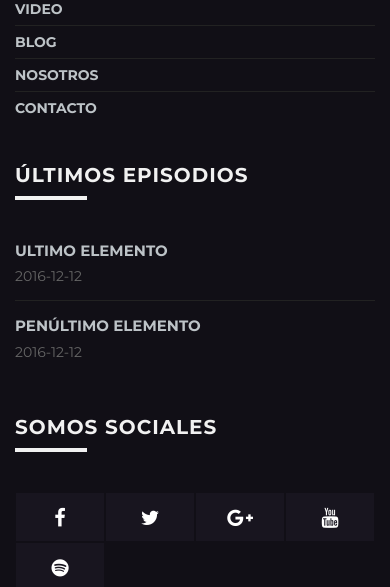
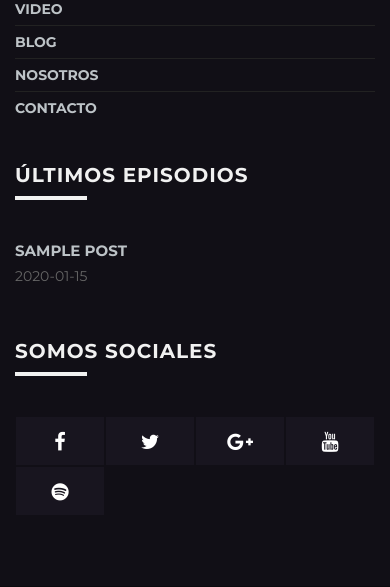
Before and after one commit to vellonce/PizzaFria, a Django app: page / in a window 390 px wide. Shown: the part 2301-2888 px from the top of the page. Run offline with Django 3.2, Linux system fonts and the light colour scheme; tables that the repository leaves empty hold one stand-in row (values such as "Sample post"); grey boxes marked "Sample" are stand-in pictures; parts of the project's set-up code (start-up, migrations or seed data) failed here and were passed over; some libraries are stand-ins or nearby versions.

Commit message:
WIP: * refactor almost done

```diff
--- /dev/null
+++ b/blog/urls.py
@@ -0,0 +1,14 @@
+# -*- coding: utf-8 -*-
+__author__ = 'iwdev1'
+
+from django.conf.urls import url, include
+
+from blog.views import HomeEpisodeList, EpisodeSingle
+
+urlpatterns = [
+    url(r'^$', HomeEpisodeList.as_view(),
+        name='home'),
+    url(r'^episode/(?P<slug>[-\w]+)$', EpisodeSingle.as_view(),
+        name='episode_detail'),
+    url(r"^feed/", include("podcasting.urls_feeds")),
+]
--- a/blog/views.py
+++ b/blog/views.py
@@ -1,9 +1,12 @@
 # Create your views here.
+from django.conf import settings
 from django.core.mail import send_mail
-from django.views.generic import TemplateView, FormView
+from django.views.generic import TemplateView, FormView, ListView, DetailView
 
 from blog.forms import ContactForm
-from podcast.models import Panelist
+from podcast.models import EpisodePodcast, Panelist
+from podcasting.models import Show
+from .models import Post
 
 
 class AboutView(TemplateView):
@@ -41,3 +44,91 @@ class ContactView(FormView):
             fail_silently=False,
         )
         return super(ContactView, self).form_valid(form)
+
+
+class HomeEpisodeList(ListView):
+    model = Post
+    paginate_by = 10
+    template_name = "podcast/home.html"
+
+    def get_queryset(self):
+        last = EpisodePodcast.objects.exclude(
+            episode__published__isnull=True).first()
+        episodes = Post.objects.exclude(
+            published=None
+        ).exclude(
+            pk=last.post.pk
+        ).order_by('published')
+
+        return episodes
+
+    def get_context_data(self, **kwargs):
+        context = super(HomeEpisodeList, self).get_context_data(**kwargs)
+        context['message'] = self.request.GET.get('message', None)
+        context['show'] = Show.objects.first().slug
+        context['feed_type'] = 'mp3'
+        context['itunes_url'] = settings.ITUNES_URL
+        context['domain'] = settings.PODCAST_DOMAIN
+        context['latest'] = EpisodePodcast.objects.exclude(
+            episode__published__isnull=True).first()
+        context['main_tags'] = context['latest'].episode.keywords.split(',')
+        context['panelists'] = Panelist.objects.filter(status=True)
+
+        return context
+
+
+class EpisodeSingle(DetailView):
+    template_name = "podcast/episode_single.html"
+
+    def get_object(self, queryset=None):
+        slug = self.kwargs.get(self.slug_field, None)
+        if slug:
+            return EpisodePodcast.objects.get(episode__slug=slug)
+
+    def get_context_data(self, **kwargs):
+        context = super(EpisodeSingle, self).get_context_data(**kwargs)
+        context['show'] = Show.objects.first().slug
+        context['feed_type'] = 'mp3'
+        context['itunes_url'] = settings.ITUNES_URL
+        context['domain'] = settings.PODCAST_DOMAIN
+        next_episode = EpisodePodcast.objects.filter(
+            pk__gt=self.object.pk
+        ).exclude(
+            episode__published__isnull=True
+        ).order_by('pk')
+
+        next_episode = next_episode.first()
+
+        prev_episode = EpisodePodcast.objects.filter(
+            pk__lt=self.object.pk
+        ).exclude(
+            episode__published__isnull=True
+        ).order_by('-pk')
+        prev_episode = prev_episode.first()
+
+        context['next'] = next_episode
+        context['prev'] = prev_episode
+
+        # Time marks
+        time_marks = []
+        timemarks = self.object.episode.tracklist
+        if timemarks:
+            timemarks = timemarks.splitlines()
+            for timemark in timemarks:
+                timemark = timemark.split('-')
+                try:
+                    seconds = timemark[0]
+                    mark = timemark[1]
+                except ValueError:
+                    print 'malformed timemark', timemark
+                    continue
+                m, s = divmod(int(seconds), 60)
+                h, m = divmod(m, 60)
+                if h:
+                    human_time = "%d:%02d:%02d" % (h, m, s)
+                else:
+                    human_time = "%02d:%02d" % (m, s)
+                time_marks.append(dict(human_time=human_time,
+                                       seconds=seconds, mark=mark))
+        context['time_marks'] = time_marks
+        return context
--- a/pizzafria/urls.py
+++ b/pizzafria/urls.py
@@ -4,8 +4,8 @@ from django.conf import settings
 from django.conf.urls import include, url
 from django.contrib import admin
 
+from blog import urls
 from blog.views import AboutView, ContactView, ThanksView
-from podcast import urls
 
 urlpatterns = [
     url(r'^admin/', include(admin.site.urls)),
--- a/podcast/models.py
+++ b/podcast/models.py
@@ -59,6 +59,7 @@ class EpisodePodcast(models.Model):
         return self.episode.title
 
     def save(self, *args, **kwargs):
+        is_new = False if self.pk else True
         super(EpisodePodcast, self).save(*args, **kwargs)
         tags = self.episode.keywords
         tags = tags.split(',')
@@ -68,7 +69,7 @@ class EpisodePodcast(models.Model):
             tag, created = Tag.objects.get_or_create(tag=tag)
             self.tags.add(tag)
 
-        if self.file:
+        if is_new and self.file:
             url = 'http://{0}{1}'.format(settings.SITE_URL, self.file.url)
             em = EmbedMedia.objects.filter(episode=self.episode)
             if not em:
--- a/podcast/urls.py
+++ /dev/null
@@ -1,16 +0,0 @@
-# -*- coding: utf-8 -*-
-__author__ = 'iwdev1'
-
-from django.conf.urls import url, include
-
-from .views import HomeEpisodeList, suscribe, EpisodeSingle
-
-urlpatterns = [
-    url(r'^$', HomeEpisodeList.as_view(),
-        name='home'),
-    url(r'^episode/(?P<slug>[-\w]+)$', EpisodeSingle.as_view(),
-        name='episode_detail'),
-    url(r"^feed/", include("podcasting.urls_feeds")),
-    url(r'^suscribe$', suscribe,
-        name='suscribe'),
-]
--- a/podcast/views.py
+++ b/podcast/views.py
@@ -1,121 +1,5 @@
 # -*- coding: utf-8 -*-
-from django.conf import settings
-from django.http import HttpResponseRedirect
-from django.shortcuts import render
-from django.views.generic import ListView, DetailView
-
-from podcast.forms import SuscriptionForm
-from podcast.models import EpisodePodcast, Suscriptor, Panelist, Tag
-from podcasting.models import Show
-
-
-class HomeEpisodeList(ListView):
-    model = EpisodePodcast
-    paginate_by = 10
-    template_name = "podcast/home.html"
-
-    def get_queryset(self):
-        last = EpisodePodcast.objects.exclude(
-            episode__published__isnull=True).first()
-        episodes = EpisodePodcast.objects.exclude(
-            pk=last.pk).exclude(episode__published=None)[:7]
-        return episodes
-
-    def get_context_data(self, **kwargs):
-        context = super(HomeEpisodeList, self).get_context_data(**kwargs)
-        context['suscribe'] = SuscriptionForm(None)
-        context['message'] = self.request.GET.get('message', None)
-        context['show'] = Show.objects.first().slug
-        context['feed_type'] = 'mp3'
-        context['itunes_url'] = settings.ITUNES_URL
-        context['domain'] = settings.PODCAST_DOMAIN
-        context['latest'] = EpisodePodcast.objects.exclude(
-            episode__published__isnull=True).first()
-        context['main_tags'] = context['latest'].episode.keywords.split(',')
-        context['panelists'] = Panelist.objects.filter(status=True)
-
-
-        return context
-
-
-def suscribe(request):
-    if request.method != 'POST':
-        return render(request, "nothinghere.html")
-    suscriber = SuscriptionForm(request.POST)
-    if suscriber.is_valid():
-        email = suscriber.cleaned_data['email']
-        Suscriptor.objects.get_or_create(email=email)
-        message = "Tu registro ha sido exitoso, " \
-                  "te enviaremos un correo cuando el próximo episodio " \
-                  "esté en línea"
-    else:
-        message = "Tu correo es incorrecto, por favor verificalo"
-    return custom_redirect('episode_list', message=message)
-
-
-def custom_redirect(url_name, *args, **kwargs):
-    from django.core.urlresolvers import reverse
-    import urllib
-    url = reverse(url_name, args = args)
-    params = urllib.urlencode(kwargs)
-    return HttpResponseRedirect(url + "?%s" % params)
-
-
-class EpisodeSingle(DetailView):
-    template_name = "podcast/episode_single.html"
-
-    def get_object(self, queryset=None):
-        slug = self.kwargs.get(self.slug_field, None)
-        if slug:
-            return EpisodePodcast.objects.get(episode__slug=slug)
-
-    def get_context_data(self, **kwargs):
-        context = super(EpisodeSingle, self).get_context_data(**kwargs)
-        context['show'] = Show.objects.first().slug
-        context['feed_type'] = 'mp3'
-        context['itunes_url'] = settings.ITUNES_URL
-        context['domain'] = settings.PODCAST_DOMAIN
-        next_episode = EpisodePodcast.objects.filter(
-            pk__gt=self.object.pk
-        ).exclude(
-            episode__published__isnull=True
-        ).order_by('pk')
-
-        next_episode = next_episode.first()
-
-        prev_episode = EpisodePodcast.objects.filter(
-            pk__lt=self.object.pk
-        ).exclude(
-            episode__published__isnull=True
-        ).order_by('-pk')
-        prev_episode = prev_episode.first()
-
-        context['next'] = next_episode
-        context['prev'] = prev_episode
-
-        # Time marks
-        time_marks = []
-        timemarks = self.object.episode.tracklist
-        if timemarks:
-            timemarks = timemarks.splitlines()
-            for timemark in timemarks:
-                timemark = timemark.split('-')
-                try:
-                    seconds = timemark[0]
-                    mark = timemark[1]
-                except ValueError:
-                    print 'malformed timemark', timemark
-                    continue
-                m, s = divmod(int(seconds), 60)
-                h, m = divmod(m, 60)
-                if h:
-                    human_time = "%d:%02d:%02d" % (h, m, s)
-                else:
-                    human_time = "%02d:%02d" % (m, s)
-                time_marks.append(dict(human_time=human_time,
-                                       seconds=seconds, mark=mark))
-        context['time_marks'] = time_marks
-        return context
+from podcast.models import EpisodePodcast, Tag
 
 
 def generate_tags():
--- a/requirements.txt
+++ b/requirements.txt
@@ -30,3 +30,5 @@ Unidecode==0.4.19
 wcwidth==0.1.7
 wheel==0.24.0
 python-resize-image
+django-extensions
+werkzeug
--- a/templates/podcast/home.html
+++ b/templates/podcast/home.html
@@ -24,11 +24,11 @@ PizzaFr&iacute;a - Un podcast sobre viajes en el tiempo
 {% block menu %}
     <ul class="menu">
         <li class="menuitem active"><a href="{% url 'home' %}">The Ark</a></li>
-        <li class="menuitem"><a href="podcasts.html">Podcast</a></li>
-        <li class="menuitem"><a href="podcasts.html">Video</a></li>
-        <li class="menuitem"><a href="podcasts.html">Blog</a></li>
+        <li class="menuitem"><a href="#podcast">Podcast</a></li>
+        <li class="menuitem"><a href="#video">Video</a></li>
+        <li class="menuitem"><a href="#blog">Blog</a></li>
         <li class="menuitem"><a href="{% url 'about' %}">Nosotros</a></li>
-        <li class="menuitem"><a href="contact.html">Contacto</a></li>
+        <li class="menuitem"><a href="{% url 'contact_us' %}">Contacto</a></li>
     </ul>
 {% endblock %}
 {% block main_header %}
@@ -72,29 +72,30 @@ PizzaFr&iacute;a - Un podcast sobre viajes en el tiempo
             <h2 class="title-default">M&aacute;s Episodios</h2>
 
             <div class="row">
-                {% for episode in object_list %}
+                {% for post in object_list %}
                     {% if forloop.first %}
                         <!-- ===== PODCAST CARD FULL ===== -->
                         <div class="col-sm-12 mb-40">
                             <div class="podcast-card full">
                                 <figure class="podcast-image"><a
-                                        href="{% url "episode_detail" episode.episode.slug %}"><img
-                                        src="{{ episode.episode.original_image.url }}"
-                                        alt="{{ episode.episode.title }}" title="{{ episode.episode.title }}"/></a>
+                                        href="{% url "episode_detail" post.slug %}"><img
+                                        src="{{ post.main_image.photo.url }}"
+                                        alt="{{ post.title }}"
+                                        title="{{ post.title }}"/></a>
                                 </figure>
                                 <div class="podcast-content">
-                                    <span class="podcast-date">{{ episode.episode.published|date:"Y-m-d" }}</span>
+                                    <span class="podcast-date">{{ post.published|date:"Y-m-d" }}</span>
                                     <h2 class="podcast-title"><a
-                                            href="{% url "episode_detail" episode.episode.slug %}">Episodio
-                                        #{{ episode.number_of_episode }} -
-                                        {{ episode.episode.title }}</a></h2>
+                                            href="{% url "episode_detail" post.slug %}">Episodio
+                                        #{{ post.number_of_episode }} -
+                                        {{ post.title }}</a></h2>
                                     <p class="podcast-excerpt"><a
-                                            href="{% url "episode_detail" episode.episode.slug %}">
-                                        {{ episode.episode.description|safe }}
+                                            href="{% url "episode_detail" post.slug %}">
+                                        {{ post.intro|safe }}
                                     </a></p>
                                     <ul class="podcast-meta">
                                         <li class="item">
-                                            {% for tag in episode.tags.all %}
+                                            {% for tag in post.tags.all %}
                                                 <a href="#" class="podcast-tag"
                                                    rel="tag">
                                                     {{ tag }}{% if not forloop.last %},&nbsp;{% endif %}
@@ -103,12 +104,13 @@ PizzaFr&iacute;a - Un podcast sobre viajes en el tiempo
                                         </li>
                                         <li class="item"><i
                                                 class="fa fa-clock-o"></i>
-                                            {% if episode.episode.hours %}
-                                                {{ episode.episode.hours|stringformat:"02d" }}
-                                                :{% endif %}{{ episode.episode.minutes|stringformat:"02d" }}:{{ episode.episode.seconds|stringformat:"02d" }}
+                                            {% if post.hours %}
+                                                {{ post.hours|stringformat:"02d" }}
+                                                :{% endif %}{{ post.minutes|stringformat:"02d" }}
+                                            :{{ post.seconds|stringformat:"02d" }}
                                         </li>
                                         <li class="item"><a
-                                                href="{% url "episode_detail" episode.episode.slug %}"
+                                                href="{% url "episode_detail" post.slug %}"
                                                 class="podcast-play"><i
                                                 class="fa fa-play"></i> Reproducir Episodio</a>
                                         </li>
@@ -121,40 +123,53 @@ PizzaFr&iacute;a - Un podcast sobre viajes en el tiempo
                         <div class="col-sm-6 mb-40">
                             <div class="podcast-card boxed">
                                 <figure class="podcast-image"><a
-                                        href="{% url "episode_detail" episode.episode.slug %}"><img
-                                        src="{{ episode.episode.original_image.url }}"
-                                        alt="{{ episode.episode.title }}" title="{{ episode.episode.title }}"/></a>
+                                        href="{% url "episode_detail" post.slug %}"><img
+                                        src="{{ post.main_image.photo.url }}"
+                                        alt="{{ post.title }}"
+                                        title="{{ post.title }}"/></a>
                                 </figure>
                                 <div class="podcast-content">
-                                    <span class="podcast-date">{{ episode.episode.published|date:"Y-m-d" }}</span>
+                                    <span class="podcast-date">{{ post.published|date:"Y-m-d" }}</span>
                                     <h2 class="podcast-title"><a
-                                            href="{% url "episode_detail" episode.episode.slug %}">Episodio
-                                        #{{ episode.number_of_episode }} - {{ episode.episode.title }}</a></h2>
+                                            href="{% url "episode_detail" post.slug %}">Episodio
+                                        #{{ post.number_of_episode }}
+                                        - {{ post.title }}</a></h2>
                                     <p class="podcast-excerpt"><a
-                                            href="{% url "episode_detail" episode.episode.slug %}">
-                                        {{ episode.episode.description|safe|truncatewords:14 }}
+                                            href="{% url "episode_detail" post.slug %}">
+                                        {{ post.intro|safe|truncatewords:14 }}
                                     </a></p>
                                     <ul class="podcast-meta">
                                         <li class="item">
-                                            {% for tag in episode.tags.all %}
+                                            {% if post.entry_type == 'audio' %}
+                                                <a href="#podcast"
+                                                   class="podcast-tag"
+                                                   rel="tag">
+                                                    Podcast
+                                                </a>
+                                            {% endif %}
+                                            {% if post.entry_type == 'video' %}
+                                                <a href="#video"
+                                                   class="podcast-tag"
+                                                   rel="tag">
+                                                    Video
+                                                </a>
+                                            {% endif %}
+                                            {% if post.entry_type == 'blog' %}
+                                                <a href="#blog"
+                                                   class="podcast-tag"
+                                                   rel="tag">
+                                                    Post
+                                                </a>
+                                            {% endif %}
+                                        </li>
+                                        <li class="item">
+                                            {% for tag in post.tags.all %}
                                                 <a href="#" class="podcast-tag"
                                                    rel="tag">
                                                     {{ tag }}{% if not forloop.last %},&nbsp;{% endif %}
                                                 </a>
                                             {% endfor %}
 
-                                        </li>
-                                        <li class="item"><i
-                                                class="fa fa-clock-o"></i>
-                                            {% if episode.episode.hours %}
-                                                {{ episode.episode.hours|stringformat:"02d" }}
-                                                :{% endif %}{{ episode.episode.minutes|stringformat:"02d" }}
-                                            :{{ episode.episode.seconds|stringformat:"02d" }}
-                                        </li>
-                                        <li class="item"><a
-                                                href="{% url "episode_detail" episode.episode.slug %}"
-                                                class="podcast-play"><i
-                                                class="fa fa-play"></i> Reproducir Episodio</a>
                                         </li>
                                     </ul>
                                 </div>
--- a/templates/site_base.html
+++ b/templates/site_base.html
@@ -174,48 +174,6 @@
 
     {% endblock %}
 
-    <!-- ===== DONATE ===== -->
-    {% comment %}<section id="donate" class="section-highlight text-center">
-        <div class="container">
-
-            <!-- ===== SECTION TITLE ===== -->
-            <h2 class="title-default">We need your help</h2>
-            <p class="section-description">Help us support the show! Lorem ipsum
-                dolor sit amet, consectetur adipisicing elit. <br/> Vel modi rem
-                laudantium, alias minus temporibus nihil reiciendis vero.</p>
-
-            <!-- ===== DONATE VALUES ===== -->
-            <div class="row mb-50">
-
-                <div class="col-lg-3 col-sm-6 mb-20">
-                    <a href="#"
-                       class="btn btn-default btn-round btn-lg btn-block">U$
-                        5</a>
-                </div>
-
-                <div class="col-lg-3 col-sm-6 mb-20">
-                    <a href="#"
-                       class="btn btn-default btn-round btn-lg btn-block">U$
-                        10</a>
-                </div>
-
-                <div class="col-lg-3 col-sm-6 mb-20">
-                    <a href="#"
-                       class="btn btn-default btn-round btn-lg btn-block">U$
-                        25</a>
-                </div>
-
-                <div class="col-lg-3 col-sm-6 mb-20">
-                    <a href="#"
-                       class="btn btn-default btn-round btn-lg btn-block">U$
-                        50</a>
-                </div>
-
-            </div>
-
-        </div>
-    </section>{% endcomment %}
-
 
 </main>
 
@@ -245,40 +203,18 @@
                 <div class="col-sm-6 mb-40">
                     <h2 class="title-separator white">&Uacute;ltimos episodios</h2>
                     <ul class="footer-complement">
-                        <li>
-                            <a href="#">
-                                Ultimo elemento
-                            </a>
-                            <span>2016-12-12</span>
-                        </li>
-                        <li>
-                            <a href="#">
-                                Pen&uacute;ltimo elemento
-                            </a>
-                            <span>2016-12-12</span>
-                        </li>
+                        {% for entry in latest_entries %}
+                            <li>
+                                <a href="#">
+                                    {{ entry.title }}
+                                </a>
+                                <span>{{ entry.published|date:'Y-m-d' }}</span>
+                            </li>
+                        {% endfor %}
                     </ul>
                 </div>
+                <!-- ===== PODCASTS EPISODES ===== -->
 
-                <!-- ===== PODCASTS EPISODES ===== -->
-                {% comment %}
-                <div class="col-sm-3 mb-40">
-                    <h2 class="title-separator white">Who is helping?</h2>
-                    <ul class="footer-complement">
-                        <li>
-                            <a href="#">@reidarking</a>
-                            <span>Donation - U$ 10</span>
-                        </li>
-                        <li>
-                            <a href="#">@reidarking</a>
-                            <span>Donation - U$ 5</span>
-                        </li>
-                        <li>
-                            <a href="#">@reidarking</a>
-                            <span>Donation - U$ 50</span>
-                        </li>
-                    </ul>
-                </div>{% endcomment %}
 
                 <!-- ===== SOCIAL CONNECTION ===== -->
                 <div class="col-sm-3 mb-40">
```
Also changed, not shown: blog/admin.py (+8 -1 lines), blog/context_processor.py (added, +21 -0 lines), blog/models.py (+19 -5 lines), pizzafria/functions.py (added, +40 -0 lines), pizzafria/settings.py (+5 -2 lines).
